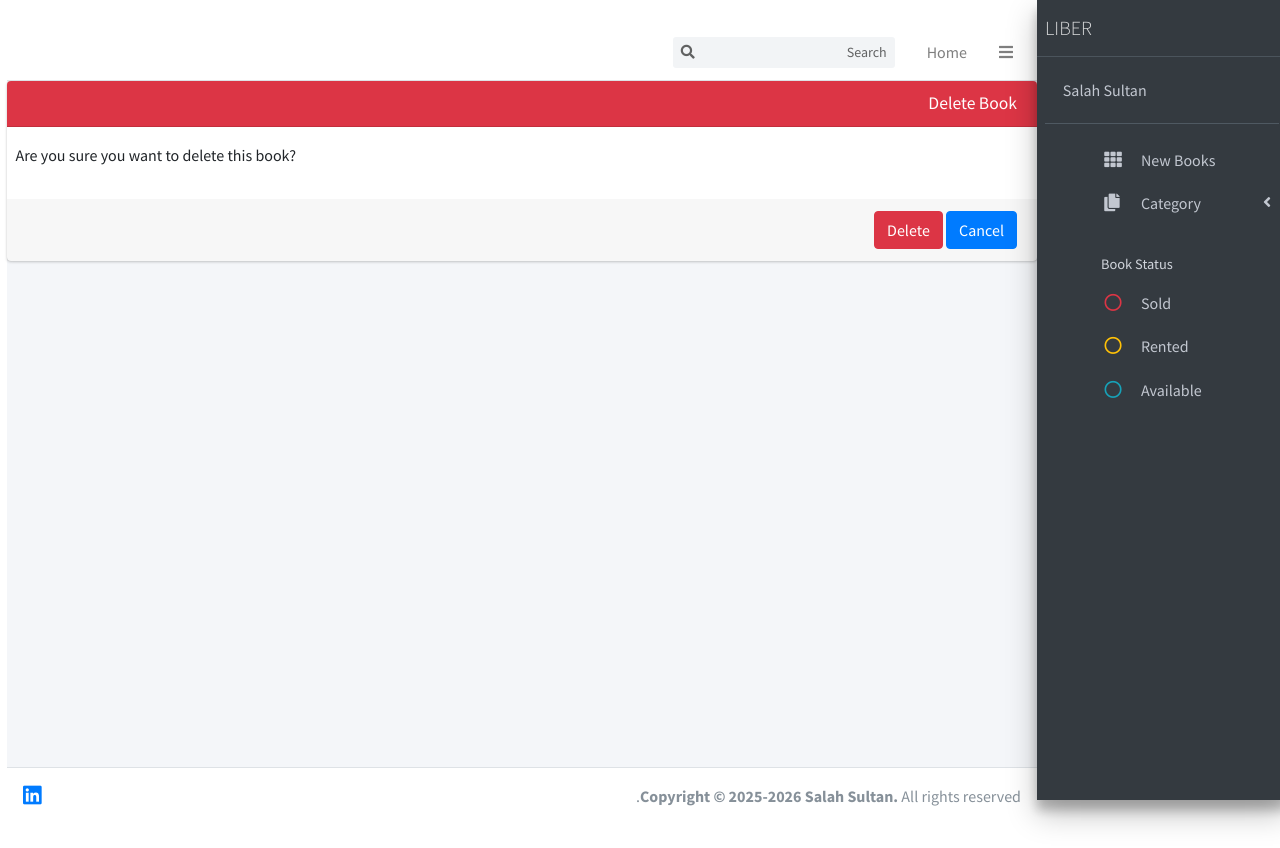
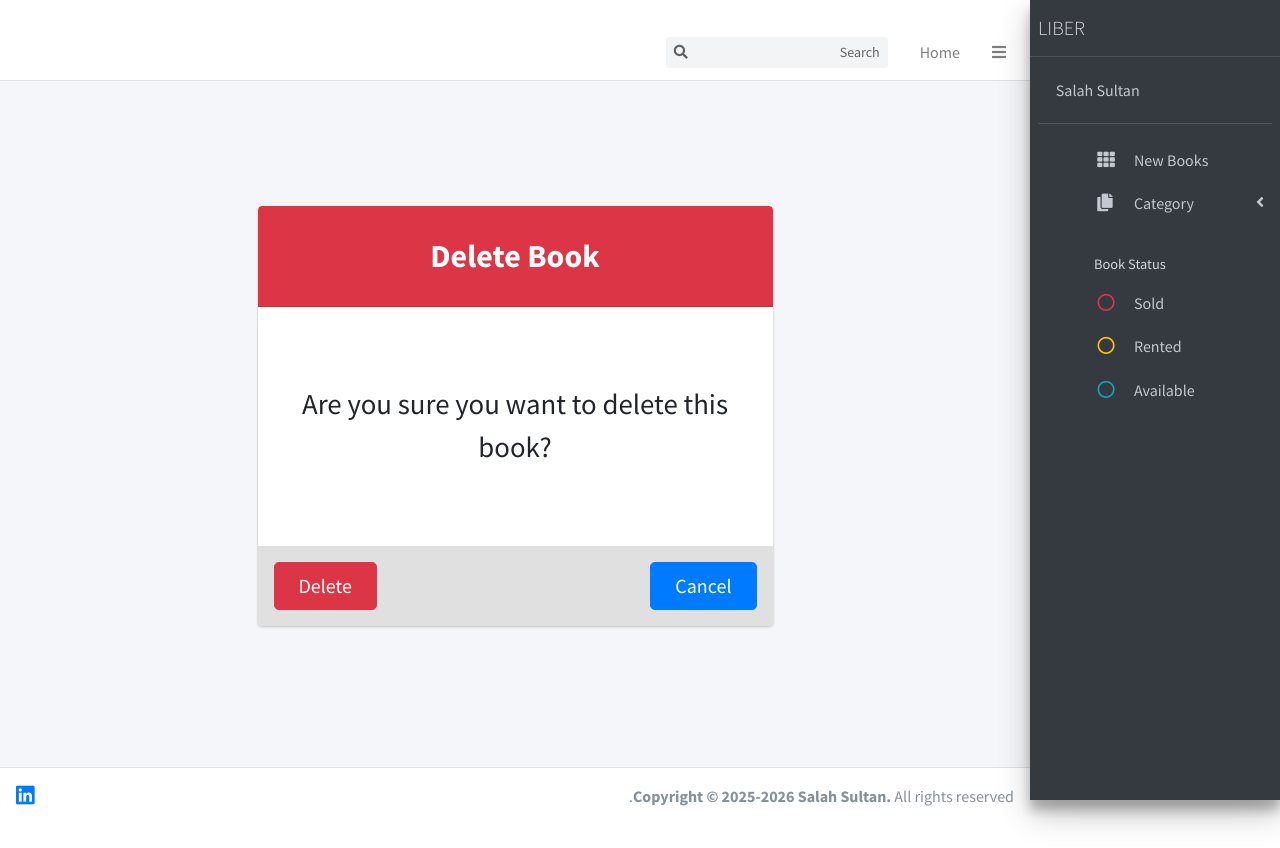
Before and after one commit to SalahSultan/Library_Management_System, a Django app: page /delete/1 in a window 1280 px wide. Run offline with Django 5.2, Linux system fonts and the light colour scheme; data comes from the database, SQL or seed files in the repository; both versions use the stored data as it was after the commit; some libraries are stand-ins or nearby versions.

Commit message:
updating the delete page

```diff
--- a/lms/templates/pages/delete.html
+++ b/lms/templates/pages/delete.html
@@ -2,35 +2,40 @@
 
 {% block content %}
 
-  <div style="direction: ltr; " class="wrapper">
+<div style="direction: ltr;" class="wrapper">
 
-    <!-- Content Wrapper. Contains page content -->
-    <div   class="content-wrapper">
-      <!-- Content Header (Page header) -->
-  <div  class="card card-danger">
-      <div class="card-header">
-        <h3 class="card-title  float-left text-left" >Delete Book</h3>
+  <div class="content-wrapper d-flex justify-content-center align-items-center" style="min-height: 90vh;">
+
+    <div class="card card-danger" style="width: 50%; max-width: 700px; min-height: 420px; display: flex; flex-direction: column; overflow: hidden;">
+
+      <!-- HEADER: flex ratio 2 -->
+      <div class="card-header d-flex justify-content-center align-items-center text-center"
+           style="flex: 1; background-color: #dc3545; color: #fff;">
+        <h3 class="card-title w-100" style="font-size: 2rem; font-weight: 700; margin: 0;">
+          Delete Book
+        </h3>
       </div>
-      <!-- /.card-header -->
-      <!-- form start -->
 
-      <form  method="POST" enctype="multipart/form-data">
-      {% csrf_token %}
-        <div class="row">
+      <!-- FORM: body + footer -->
+      <form method="POST" enctype="multipart/form-data" style="flex: 3; display: flex; flex-direction: column;">
+        {% csrf_token %}
 
-       <p class="p-3">Are you sure you want to delete this book?</p>
+        <!-- BODY fills remaining space -->
+        <div class="card-body d-flex flex-column justify-content-center align-items-center text-center"
+             style="flex-grow: 1; background-color: #fff; font-size: 1.8rem;">
+          <p style="margin: 0;">Are you sure you want to delete this book?</p>
+        </div>
 
-        </div>
-        <!-- /.card-body -->
-
-        <div class="card-footer">
-          <button type="submit" class="btn btn-danger">Delete </button>
-
-          <a href="{% url 'index' %}" type="submit" class="btn btn-primary">Cancel</a>
+        <!-- FOOTER -->
+        <div class="card-footer d-flex align-items-center" style="background-color: #e0e0e0; padding: 1rem;">
+          <button type="submit" class="btn btn-danger btn-lg px-4">Delete</button>
+          <div style="flex-grow: 1;"></div>
+          <a href="{% url 'index' %}" class="btn btn-primary btn-lg px-4 text-white">Cancel</a>
         </div>
       </form>
+
     </div>
   </div>
-  </div>
+</div>
 
 {% endblock %}
```
Also changed, not shown: lms/db.sqlite3.
